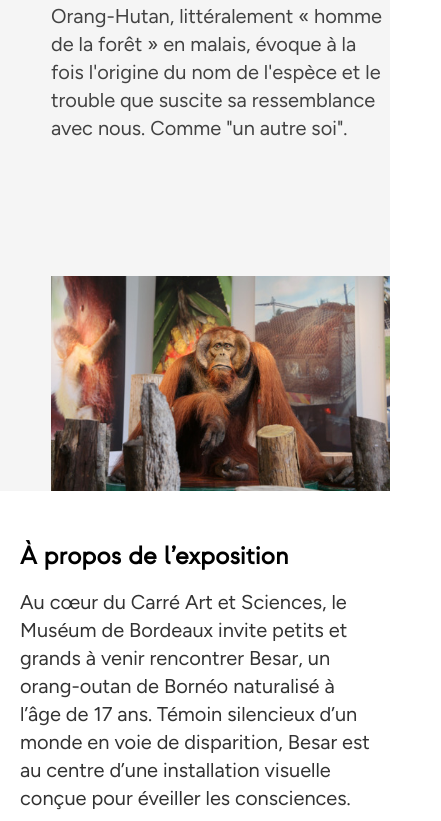
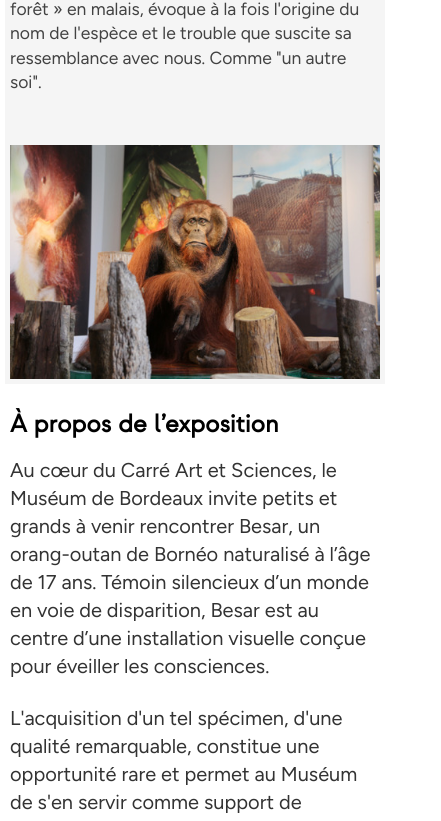
Before and after one commit to MehdiAks/MUSEUM-DE-BORDEAUX-2, a plain HTML site: page ORANG_HUTAN.html in a window 390 px wide. Shown: the part 91-912 px from the top of the page, 441 px wide, since content can reach past the window. Drawn offline with Linux system fonts and the light colour scheme; files whose address does not match are found by name.

Commit message:
arrangement du responsive

```diff
--- a/assets/css/style_article.css
+++ b/assets/css/style_article.css
@@ -38,6 +38,10 @@ p {
     margin: 0 0 24px;
 }
 
+
+
+
+
 /* ================= HERO ================= */
 
 .hero-section {
@@ -69,6 +73,9 @@ p {
     margin-left: auto;
     margin-top: 100px;
 }
+
+
+
 
 /* ================= SECTIONS EXPOSITION ================= */
 
@@ -128,25 +135,79 @@ p {
     display: block;
 }
 
+
 /* ================= RESPONSIVE ================= */
-
-@media (max-width: 1000px) {
+@media (max-width: 900px) {
     .hero-section {
         flex-direction: column;
+        padding: 20px;
+        gap: 24px;
     }
 
-.hero-section img {
-    width: clamp(300px, 100%, 700px);
-    padding-right: 51px;
-    margin-left: auto;
-    margin-right: auto;
-}
+    .hero-section > div {
+        max-width: 100%;
+        flex-shrink: 1;
+    }
 
+    .hero-section img {
+        width: clamp(320px, 90vw, 800px);
+        margin-left: auto;
+        margin-right: auto;
+        margin-top: 20px;
+    }
 
     .exposition-part {
         flex-direction: column;
-        gap: 40px;
-        margin-bottom: 80px;
+        padding: 20px;
+        gap: 24px;
+        margin: 0 auto 60px;
+    }
+
+    .image-shadow {
+        width: 100%;
+        max-width: 800px;
+        margin-left: auto;
+        margin-right: auto;
+    }
+
+    .shadow-top-left::before,
+    .shadow-bottom-right::before {
+        top: 16px;
+        left: 16px;
+    }
+}
+
+@media (max-width: 600px) {
+    body {
+        margin: 5px;
+    }
+
+    .hero-section,
+    .exposition-part {
+        padding: 5px;
+    }
+
+    .hero-section {
+        gap: 16px;
+        margin-bottom: 20px;
+    }
+
+    .hero-section h1 {
+        font-size: clamp(30px, 9vw, 44px);
+    }
+
+    .hero-section p {
+        font-size: clamp(16px, 4.5vw, 22px);
+    }
+
+    .hero-section img {
+        width: 100%;
+        margin-top: 10px;
+    }
+
+    .exposition-part {
+        gap: 16px;
+        margin: 0 auto 40px;
     }
 
     .image-shadow {
@@ -155,7 +216,7 @@ p {
 
     .shadow-top-left::before,
     .shadow-bottom-right::before {
-        top: 20px;
-        left: 20px;
+        top: 10px;
+        left: 10px;
     }
 }
```
